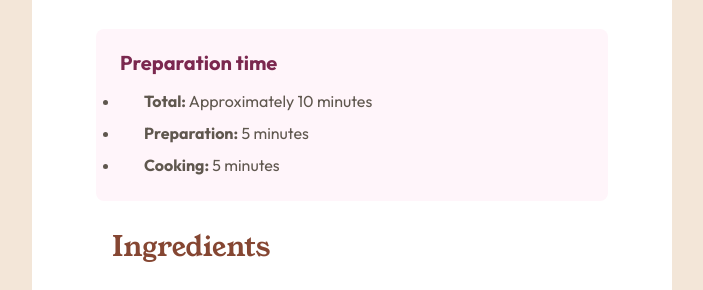
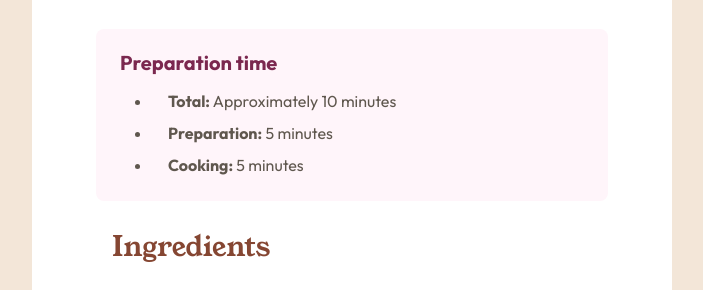
Before and after one commit to carlosmarte23/fem-recipe-page-main, a plain HTML site: page index.html in a window 1280 px wide. Shown: the part 470-760 px from the top of the page, without its empty margins (288-991 px from the left). Drawn offline with Linux system fonts and the light colour scheme; files whose address does not match are found by name.

Commit message:
Fixed padding issue with prep time list.

```diff
--- a/style.css
+++ b/style.css
@@ -153,7 +153,8 @@ h2 {
 
 .recipe__time li {
   margin-top: 0.5rem;
-  padding-left: 1.5rem;
+  margin-left: 2rem;
+  padding-left: 1rem;
 }
 
 /* INGREDIENTS SECTION */
```
